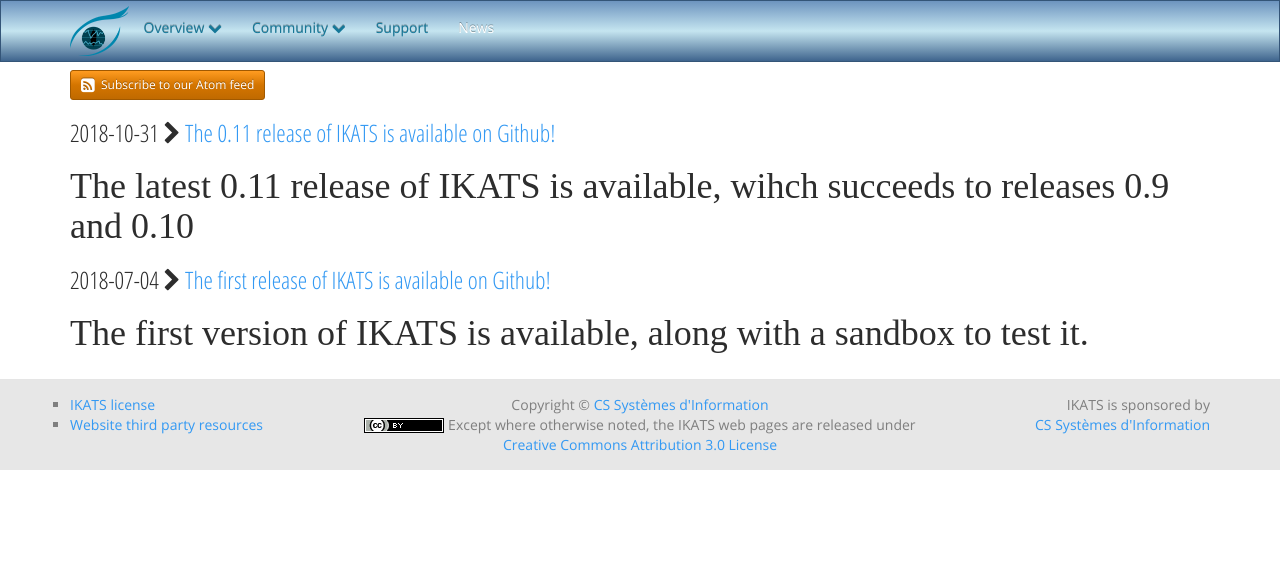
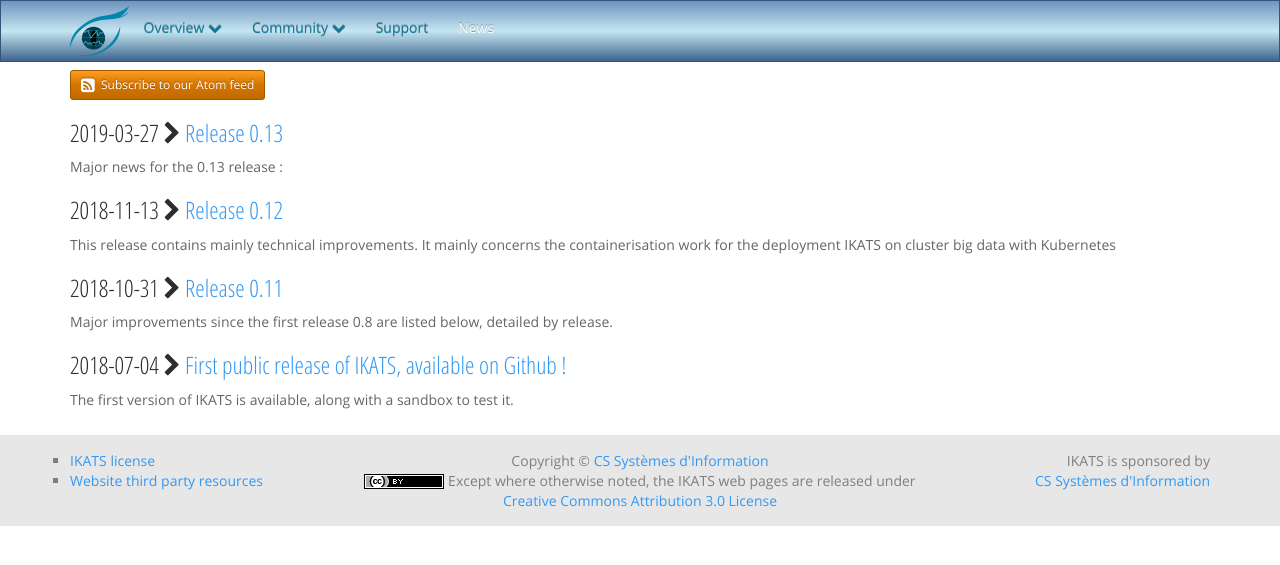
Before and after one commit to IKATS/ikats.github.io, a Jekyll site: the page built from news.html, in a window 1280 px wide. Shown: the top 565 px of the page. Built offline with Jekyll 4.4.1, drawn with Linux system fonts in a browser that asks for light colours; some web fonts are replaced; some of the changed lines change nothing that is shown.

Commit message:
Updated news

```diff
--- a/_posts/2018-06-15-Announcement _v0.8.0.md
+++ b/_posts/2018-06-15-Announcement _v0.8.0.md
@@ -1,12 +1,11 @@
 ---
 layout: post
-title:  "The first release of IKATS is available on Github!"
+title:  "First public release of IKATS, available on Github !"
 date:   2018-07-04 08:00:00 +0100
 categories: website
 ---
 
 The first version of IKATS is available, along with a sandbox to test it.
-=================================================
 
 The result of  3 years of development of the R&D project IKATS has been  published and released under the version of IKATS 0.8.0.
 
--- a/_posts/2018-10-31-Announcement _v0.11.0.md
+++ b/_posts/2018-10-31-Announcement _v0.11.0.md
@@ -1,26 +1,20 @@
 ---
 layout: post
-title:  "The 0.11 release of IKATS is available on Github!"
+title:  "Release 0.11"
 date:   2018-10-31 08:00:00 +0100
 categories: website
 ---
 
-The latest 0.11 release of IKATS is available, wihch succeeds to releases 0.9 and 0.10
-========================================================================================
-
 Major improvements since the first release 0.8 are listed below, detailed by release.
 
+- New functionality : Created ExportTable operator to download tables as CSV.
+- New operator : *Scale* operator aims at normalizing TS, with three scaler modes.
+- The operator *Rollmean* has been updated to use Spark dataframes.
 
 ## 0.11.0 - 2018-10-16
 
 ### Improvements
 
-New functionality : Created ExportTable operator to download tables as CSV.
-
-New operator : *Scale* operator aims at normalizing TS, with three scaler modes.
-
-The operator *Rollmean* has been updated to use Spark dataframes.
-
 * **gui-builder**: added IKATS version in the GUI footer
 * **gui-builder**: updated LICENSE headers
 * **gui**: new front server / reverse proxy
--- /dev/null
+++ b/_posts/2018-11-13-Announcement _v0.12.0.md
@@ -0,0 +1,20 @@
+---
+layout: post
+title:  "Release 0.12"
+date:   2018-11-13 08:00:00 +0100
+categories: website
+---
+
+This release contains mainly technical improvements. It mainly concerns the containerisation work for the deployment IKATS on cluster big data with Kubernetes
+
+## 0.12.0 - 2018-11-13
+
+### Improvements
+
+* **operators**: in order to avoid mistakes about understanding the role of the **dataset name**  parameter, the order of the parameters for 'Import TS' operator has been modified
+
+* **operators**: a new  operator **scale** allows to Scale (or normalize) a list of TS
+
+### Fixes
+
+Fixes concern versioning process and containerisation work.
--- /dev/null
+++ b/_posts/2019-03-27-Announcement _v0.13.0.md
@@ -0,0 +1,61 @@
+---
+layout: post
+title:  "Release 0.13"
+date:   2019-03-27 08:00:00 +0100
+categories: website
+---
+
+Major news for the 0.13 release :
+
+- OpenTSDB has been updated to 2.3.1, HBase has been updated to 2.0.2.
+- New operators:
+  - PCA operator is a standard statistical mean for analysing data.
+  - *K-Means on TS* operator aims at clustering datasets of TS, resulting clusters can be then visualized in a 2D representation. Once visualized, a cluster of TS can be saved as a new dataset thanks to a dedicated button 'save selected TS as a new dataset'.
+  - The resulting model  of *K-Means on TS* operator can then be used to classify a new list of TS thanks to the second new operator called *K-Means on TS Predict* operator aims at clustering datasets of TS.
+- The operator *Rollmean* has been updated to use Spark dataframes.
+
+
+## 0.13.0 - 2019-02-22
+
+### Improvements
+
+* **gui-builder**: Changed the text field for a list in the read-table operator
+* **gui-builder**: hid the parameter panel when result is displayed
+* **hbase**: HDFS replication customisation
+* **hbase**: merged hbase configurations from docker-compose and kubernetes
+* **hbase**: upgraded hbase version to 2.0.2
+* **ikats-baseimages**: upgraded OpenTSDB to 2.3.1
+* **ikats-datamodel**: Aligned OpenTSDB host/port variables names with all IKATS environments
+* **ikats-datamodel**: Moved ikats-ingestion to a part of ikats-datamodel
+* **ikats-datamodel**: Recovered TU for the TableDAO from an old branch
+* **ikats-pybase**: Added pandas library
+* **ikats-pybase**: Fixed bad SparkSession stop
+* **ikats-sandbox**: Aligned OpenTSDB host/port variables names with all IKATS environments
+* **ikats-sandbox**: replaced Hbase internal component
+* **operator-fetcher**: adding pca operator
+* **op-kmeans**: Added kmeans_on_ts operator
+* **op-kmeans**: Added K-Means on TS Predict operator
+* **op-kmeans**: Modified K-means outputs order to have a default associated viztool
+* **op-pca**: adding PCA operator
+* **vt-curve**: created the button 'save selected TS as a new dataset'
+
+### Fixes
+
+* **gui-builder**: fixed filter bad conditions
+* **gui-builder**: fixed local viztool inclusion error
+* **gui-builder**: fixed proxy endpoints for internal services
+* **gui**: fixed max body size for requests
+* **gui**: fixed proxy endpoints for internal services
+* **hbase**: enabled HBase ZK management in standalone mode
+* **hbase**: updated mirror location for hbase
+* **ikats-baseimages**: fixed spark version due to CVE-2018-11760
+* **ikats-pybase**: fixed vulnerabilities for python modules
+* **ikats-pybase**: updated Unit Test dependency location
+* **ikats-sandbox**: updated python service name to be compliant with RFC1034/1035
+* **ikats_standalone**: fixed bad service name (gui)
+* **ikats_standalone**: fixed bad variables name
+* **ikats_standalone**: updated way to provide version after reloading viztools
+* **op-kmeans**: fixed bad input type pattern_groups
+* **op-kmeans**: fixed bad output type kmeans_mds
+
+See more details on the full [CHANGELOG](https://github.com/IKATS/IKATS/blob/master/CHANGELOG.md)
```
